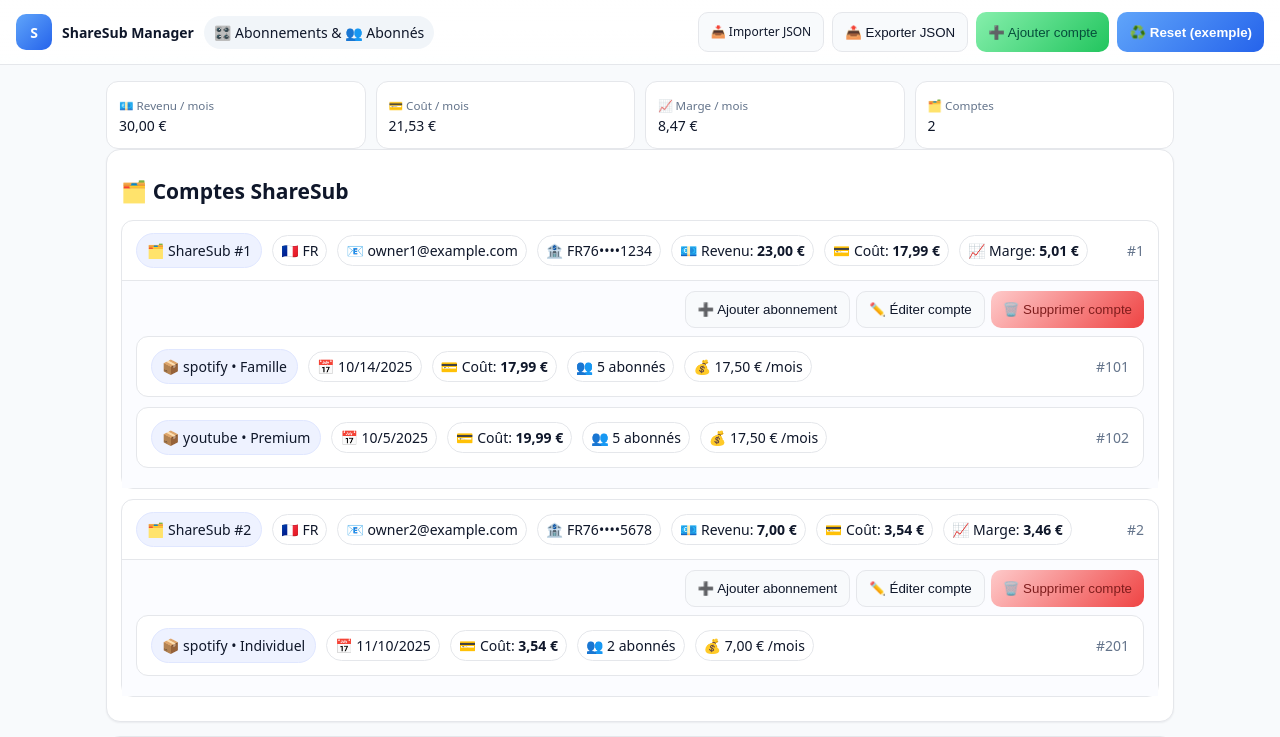
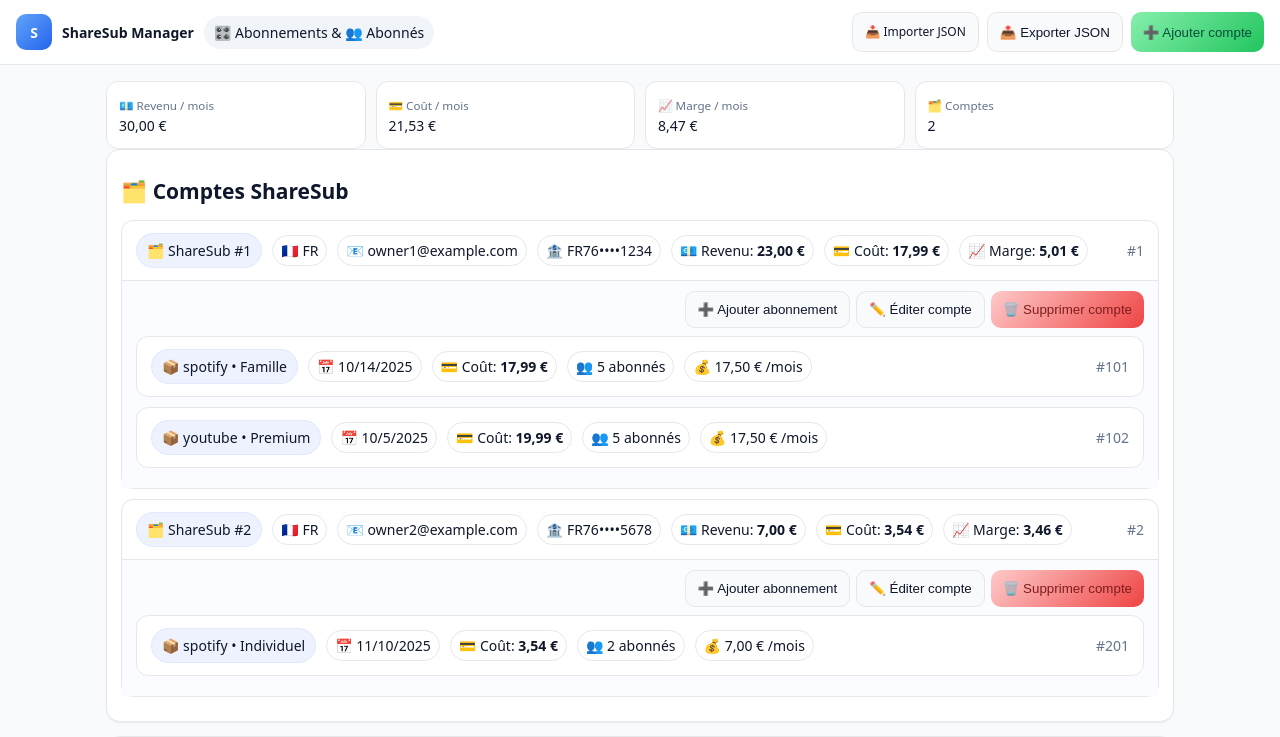
Before and after one commit to l3miage-gherbiam/sharesub, a plain HTML site: page app.html in a window 1280 px wide. Shown: the top 737 px of the page. Drawn offline with Linux system fonts and the light colour scheme.

Commit message:
Update app.html

```diff
--- a/app.html
+++ b/app.html
@@ -77,7 +77,7 @@
       <label class="btn">📥 Importer JSON <input id="importFile" type="file" accept=".json" style="display:none"></label>
       <button class="btn" id="exportBtn">📤 Exporter JSON</button>
       <button class="btn success" id="addAccountBtn">➕ Ajouter compte</button>
-      <button class="btn primary" id="resetBtn" title="Réinitialise avec l'exemple">♻️ Reset (exemple)</button>
+
     </div>
   </header>
 
```
